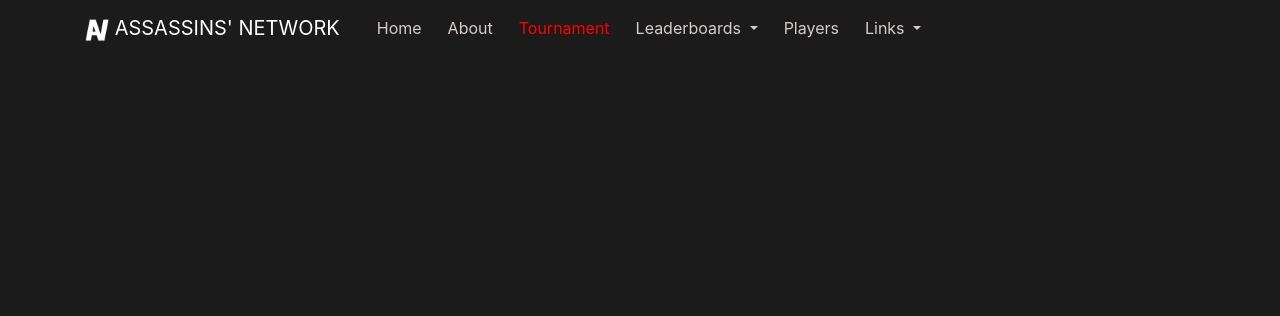
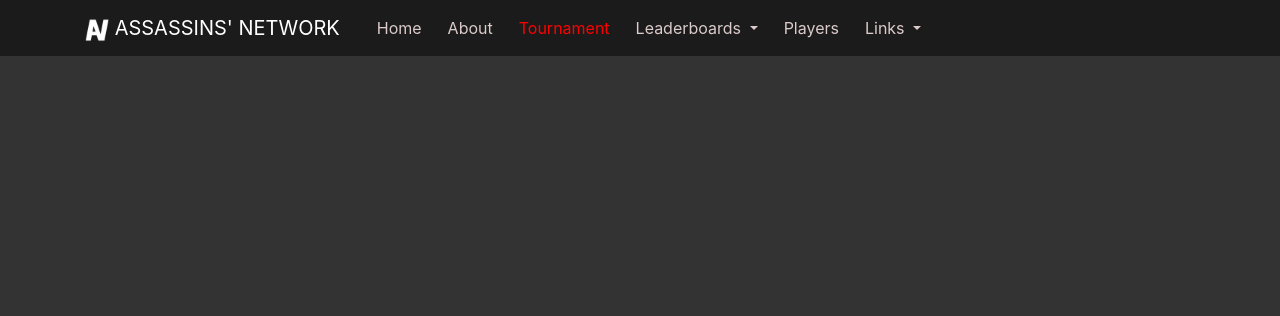
Before and after one commit to ACBMP/AN-Flask, a Flask app: page / in a window 1280 px wide. Shown: the top 316 px of the page. Run offline with Flask 2, Linux system fonts and the light colour scheme; data that the repository does not hold is empty; some libraries are stand-ins or nearby versions.

Commit message:
Dark UI update

```diff
--- a/static/main.css
+++ b/static/main.css
@@ -1,6 +1,6 @@
 body {
-    background: #1b1b1b;
-    color: #333333;
+    background: #333333;
+    color: #dbcbcb;
     margin-top: 5rem;
   }
 
@@ -29,7 +29,7 @@ body {
   }
 
   .content-section {
-    background: #1b1b1b;
+    background: #383838;
     padding: 10px 20px;
     border: 1px solid #dddddd;
     border-radius: 3px;
@@ -96,7 +96,7 @@ body {
   }
 
   tr:nth-child(even) {
-    background-color: #4f4f4f;
+    background-color: #3d3d3d;
   }
   h1 {
       font-family: 'Trebuchet MS', 'Lucida Sans Unicode', 'Lucida Grande', 'Lucida Sans', Arial, sans-serif;
```
